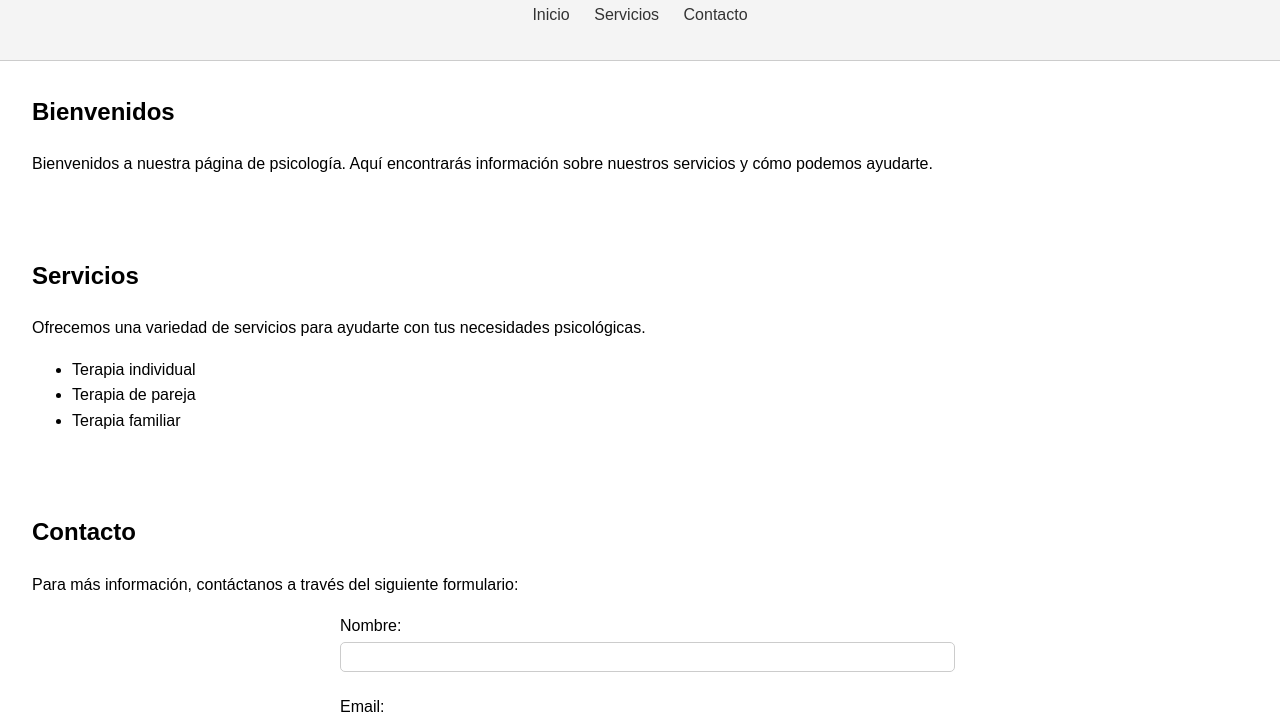
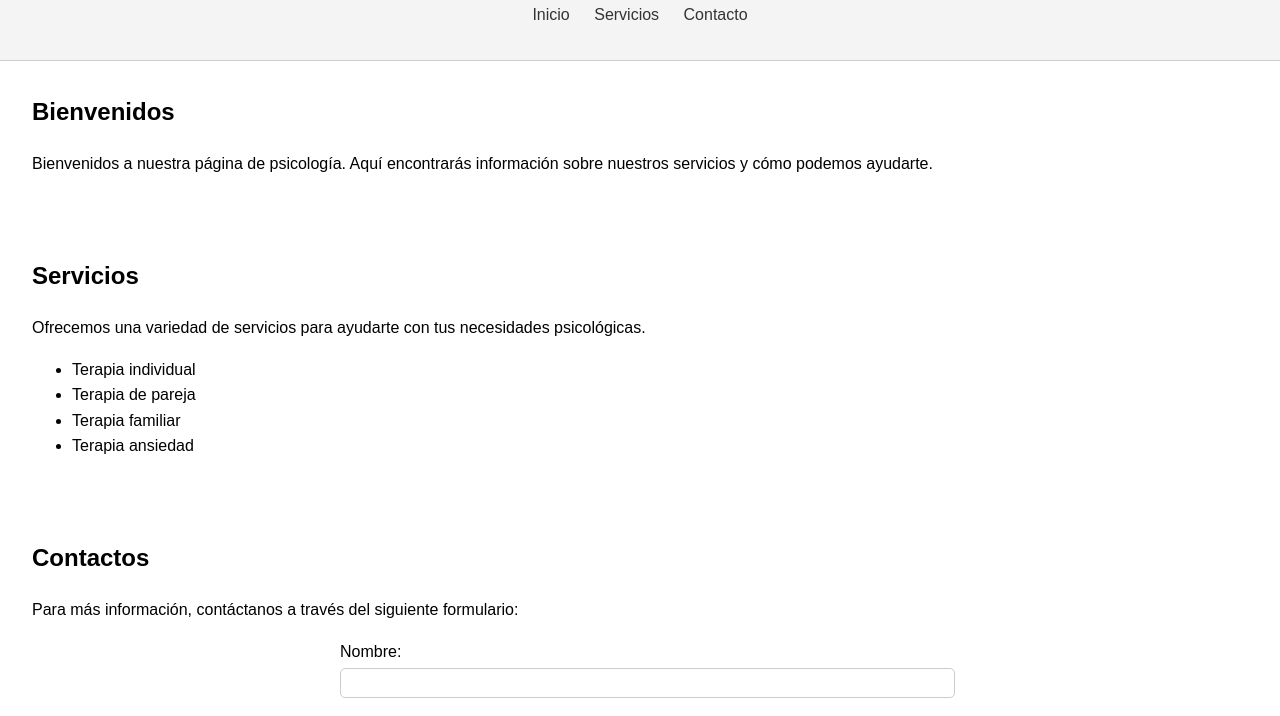
Before and after one commit to Akin-glitch-svg/Cognicion, a plain HTML site: page index.html in a window 1280 px wide. Shown: the part 81-797 px from the top of the page. Drawn offline with Linux system fonts and the light colour scheme.

Commit message:
Update index.html

```diff
--- a/index.html
+++ b/index.html
@@ -30,11 +30,12 @@
             <li>Terapia individual</li>
             <li>Terapia de pareja</li>
             <li>Terapia familiar</li>
+            <li>Terapia ansiedad</li>
         </ul>
     </section>
 
     <section id="contacto">
-        <h2>Contacto</h2>
+        <h2>Contactos</h2>
         <p>Para más información, contáctanos a través del siguiente formulario:</p>
         <form action="#" method="post">
             <label for="nombre">Nombre:</label>
```
